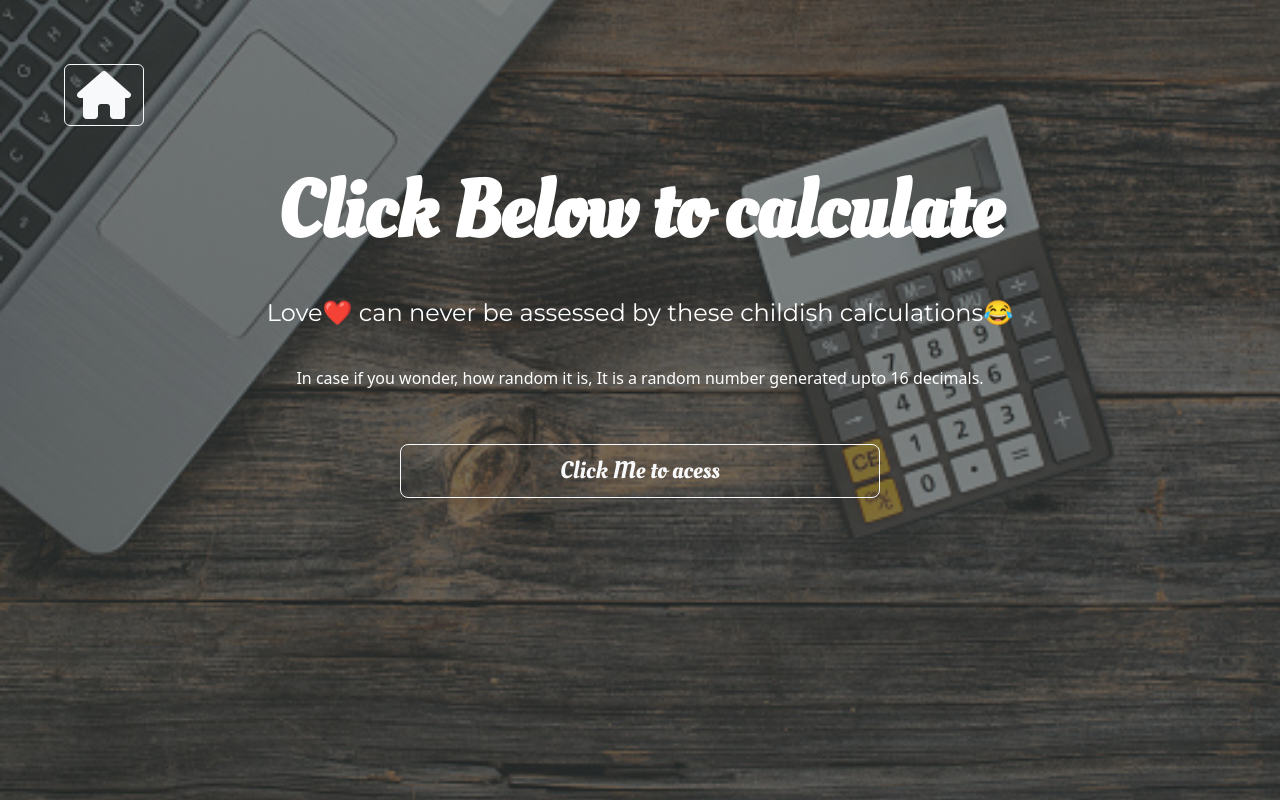
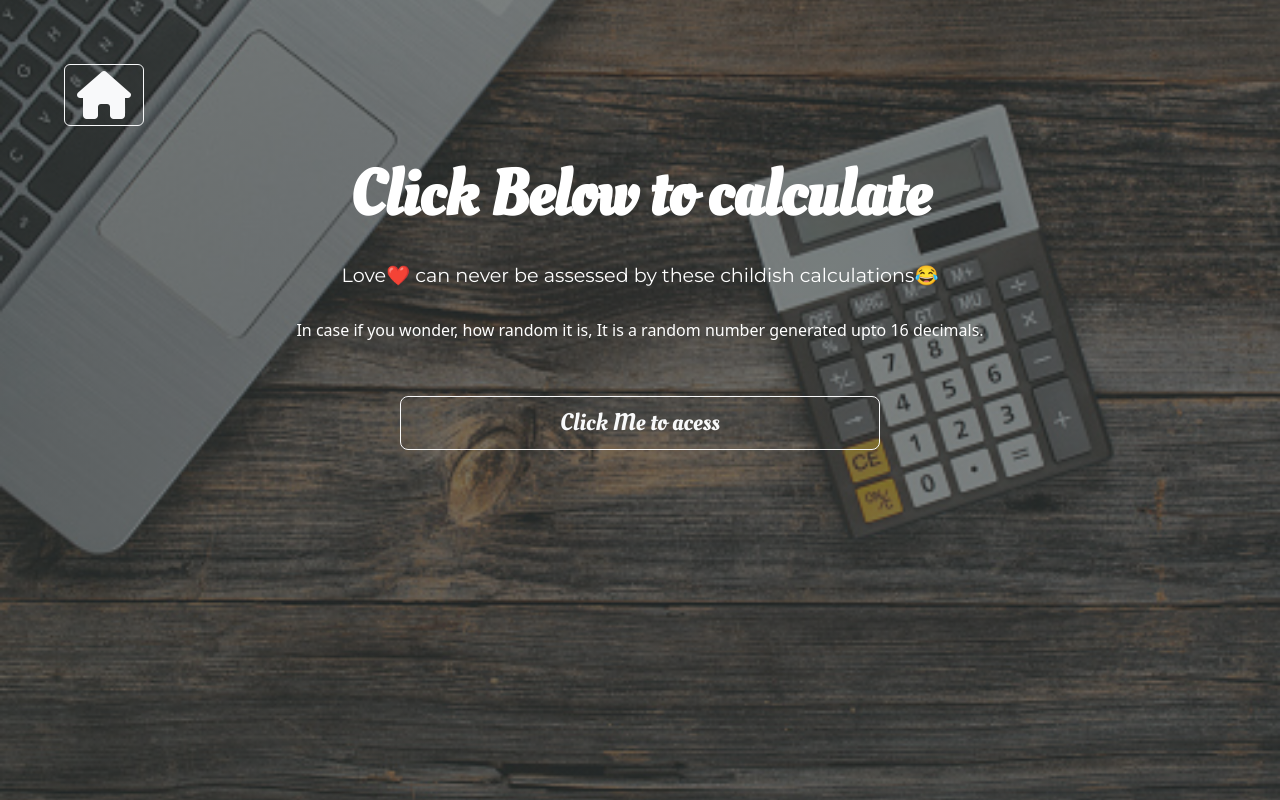
Before and after one commit to ushasri123980/Love-Website, a plain HTML site: page random.html in a window 1280 px wide. Drawn offline with nearby package versions, Linux system fonts and the light colour scheme.

Commit message:
Update random.css

```diff
--- a/css/random.css
+++ b/css/random.css
@@ -7,16 +7,16 @@ body, html {
     text-align: center;
     font-family:'Oleo Script', cursive;
     font-weight: bold;
-    font-size: 5rem;
-    margin: 3% auto;
+    font-size: 4rem;
+    margin: 2.4% auto;
   }
 
   h5{
     font-family: 'Montserrat';
     text-align: center;
     font-weight: 500;
-    font-size: 1.5rem;
-    margin: 3% auto;
+    font-size: 1.2rem;
+    margin: 2.4% auto;
   }
 
   .bg {
@@ -33,7 +33,7 @@ body, html {
 
   .content{
     text-align: center;
-    padding: auto auto;
+    padding: auto 15%;
     color: white;
   }
 
```
